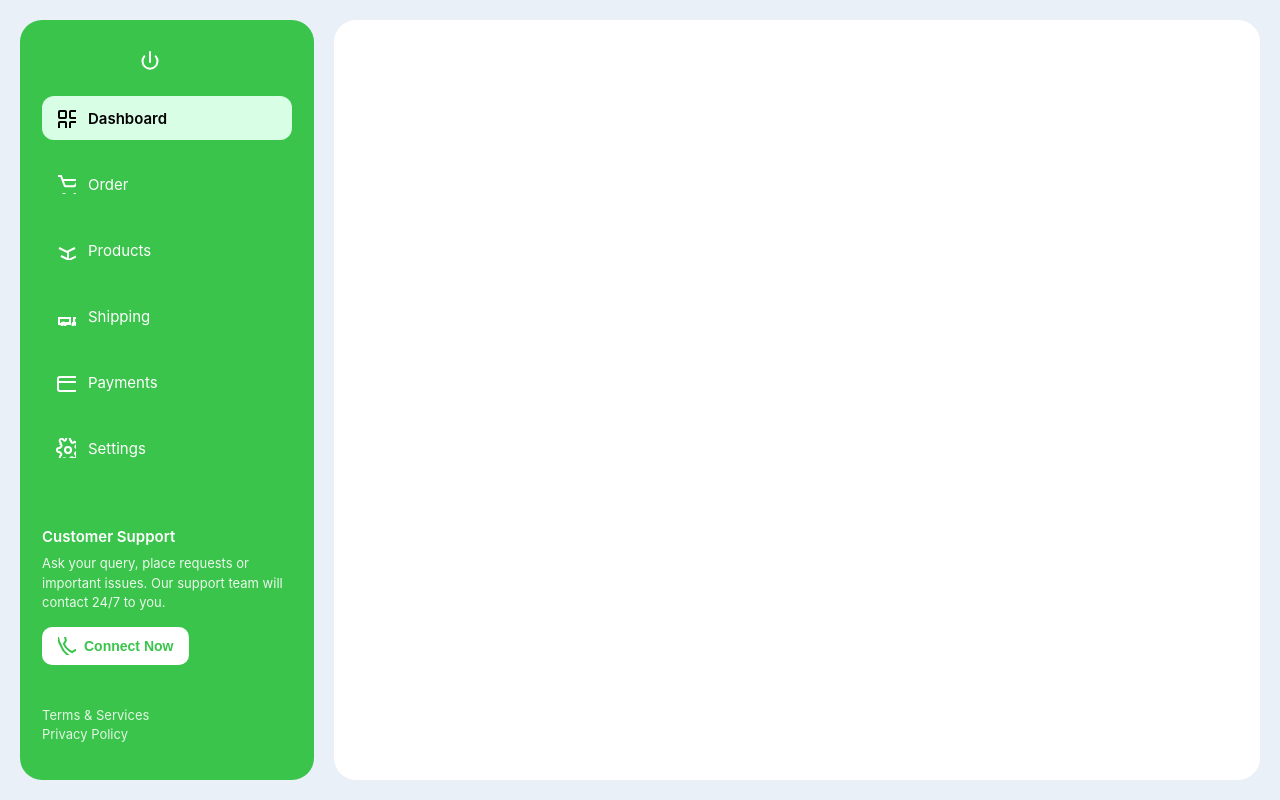
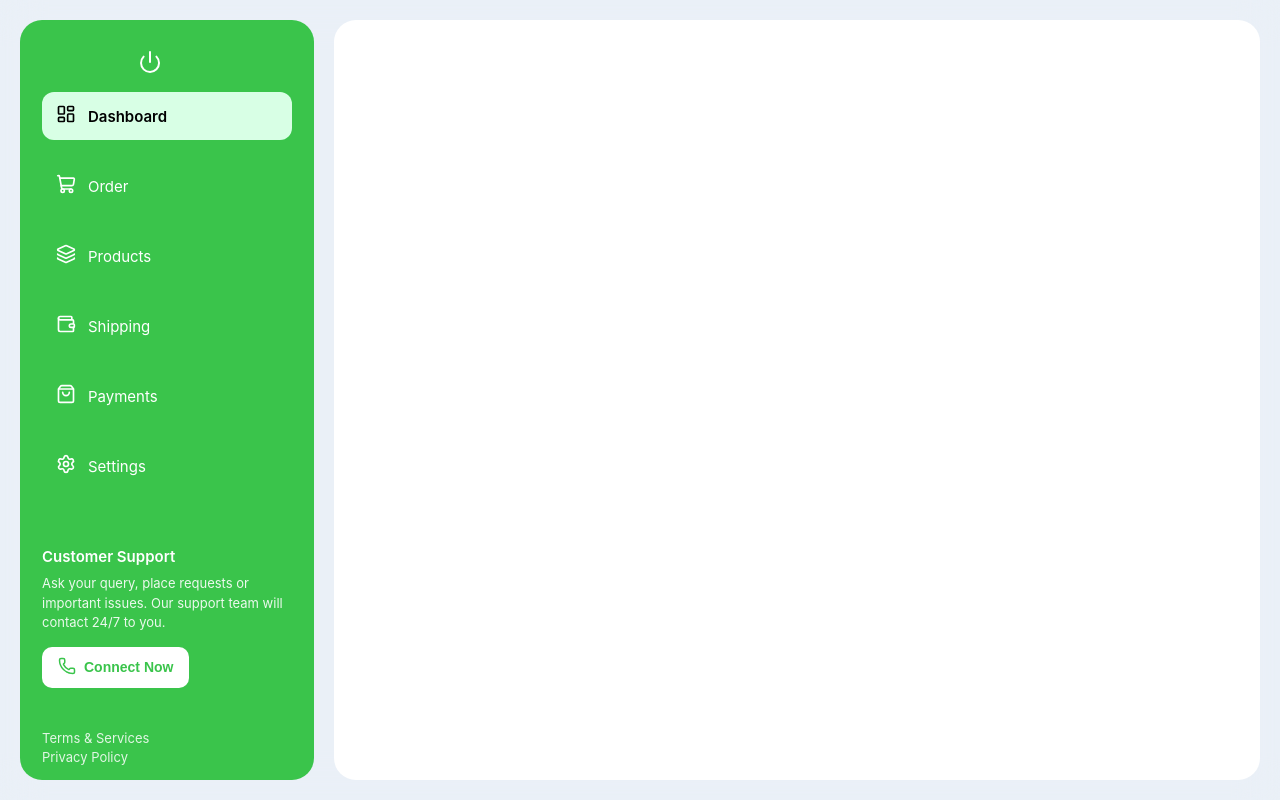
Before and after one commit to DevBlemo/Dashboard, a plain HTML site: page index.html in a window 1280 px wide. Drawn offline with nearby package versions, Linux system fonts and the light colour scheme.

Commit message:
fix/icons

```diff
--- a/index.html
+++ b/index.html
@@ -4,113 +4,64 @@
     <meta charset="UTF-8" />
     <meta name="viewport" content="width=device-width, initial-scale=1" />
     <link rel="stylesheet" href="styles.css" />
+    <script src="https://unpkg.com/lucide@latest"></script>
     <title>Dashboard Sidebar</title>
   </head>
   <body>
     <div class="dashboard-container">
       <aside class="sidebar">
         <div>
-          <svg
-            class="logo-power"
-            xmlns="http://www.w3.org/2000/svg"
-            fill="none"
-            stroke="white"
-            stroke-width="2"
-            stroke-linecap="round"
-            stroke-linejoin="round"
-          >
-            <path d="M12 2v10" />
-            <path d="M6.3 6.3a7.5 7.5 0 1 0 11.4 0" />
-          </svg>
+          <div class="logo-power">
+            <i data-lucide="power"></i>
+          </div>
+          <Power />
 
           <div class="nav-menu">
             <div class="nav-item active">
-              <svg
-                xmlns="http://www.w3.org/2000/svg"
-                fill="none"
-                stroke="currentColor"
-                stroke-width="2"
-              >
-                <rect x="3" y="3" width="7" height="7" rx="1" />
-                <rect x="14" y="3" width="7" height="7" rx="1" />
-                <rect x="14" y="14" width="7" height="7" rx="1" />
-                <rect x="3" y="14" width="7" height="7" rx="1" />
-              </svg>
+              <div>
+                <i data-lucide="layout-dashboard"></i>
+              </div>
+
               Dashboard
             </div>
 
             <div class="nav-item">
+              <div>
+                <i data-lucide="shopping-cart"></i>
+              </div>
 
-              <svg
-                xmlns="http://www.w3.org/2000/svg"
-                fill="none"
-                stroke="currentColor"
-                stroke-width="2"
-              >
-                <circle cx="8" cy="21" r="1" />
-                <circle cx="19" cy="21" r="1" />
-                <path
-                  d="M2 2h3l3.6 9.6a1 1 0 0 0 .9.6h8.7a1 1 0 0 0 .9-.6L23 6H6"
-                />
-              </svg>
               Order
             </div>
 
             <div class="nav-item">
-              <svg
-                xmlns="http://www.w3.org/2000/svg"
-                fill="none"
-                stroke="currentColor"
-                stroke-width="2"
-              >
-                <path d="m21 16-8 4-8-4" />
-                <path d="m3 8 8 4 8-4" />
-                <path d="M12 12v8" />
-              </svg>
+              <div>
+                <i data-lucide="layers"></i>
+              </div>
+
               Products
             </div>
 
             <div class="nav-item">
-              <svg
-                xmlns="http://www.w3.org/2000/svg"
-                fill="none"
-                stroke="currentColor"
-                stroke-width="2"
-              >
-                <path d="M10 17h4" />
-                <path d="M3 12h11v6H3z" />
-                <path d="M18 12h2l3 3v3h-5z" />
-                <circle cx="7.5" cy="18.5" r="2" />
-                <circle cx="18.5" cy="18.5" r="2" />
-              </svg>
+              <div>
+                <i data-lucide="wallet"></i>
+              </div>
+
               Shipping
             </div>
 
             <div class="nav-item">
-              <svg
-                xmlns="http://www.w3.org/2000/svg"
-                fill="none"
-                stroke="currentColor"
-                stroke-width="2"
-              >
-                <rect x="2" y="5" width="20" height="14" rx="2" />
-                <path d="M2 10h20" />
-              </svg>
+              <div>
+                <i data-lucide="shopping-bag"></i>
+              </div>
+
               Payments
             </div>
 
             <div class="nav-item">
-              <svg
-                xmlns="http://www.w3.org/2000/svg"
-                fill="none"
-                stroke="currentColor"
-                stroke-width="2"
-              >
-                <circle cx="12" cy="12" r="3" />
-                <path
-                  d="M19.4 15a1.65 1.65 0 0 0 .33 1.82l0 0a2 2 0 1 1-2.83 2.83h0a1.65 1.65 0 0 0-1.82-.33 1.65 1.65 0 0 0-1 1.51V22a2 2 0 0 1-4 0v-.17a1.65 1.65 0 0 0-1-1.51 1.65 1.65 0 0 0-1.82.33h0a2 2 0 1 1-2.83-2.83h0A1.65 1.65 0 0 0 4.6 15a1.65 1.65 0 0 0-1.51-1H3a2 2 0 0 1 0-4h.17a1.65 1.65 0 0 0 1.51-1A1.65 1.65 0 0 0 4.6 6a1.65 1.65 0 0 0-.33-1.82h0a2 2 0 1 1 2.83-2.83h0A1.65 1.65 0 0 0 9 2.6 1.65 1.65 0 0 0 10 1.1V1a2 2 0 0 1 4 0v.17a1.65 1.65 0 0 0 1 1.51A1.65 1.65 0 0 0 17.4 4.6h0a2 2 0 0 1 2.83 2.83v0A1.65 1.65 0 0 0 19.4 9a1.65 1.65 0 0 0 1.51 1H21a2 2 0 0 1 0 4h-.17a1.65 1.65 0 0 0-1.51 1Z"
-                />
-              </svg>
+              <div>
+                <i data-lucide="settings"></i>
+              </div>
+
               Settings
             </div>
 
@@ -122,16 +73,10 @@
               </div>
 
               <button class="connect-btn">
-                <svg
-                  xmlns="http://www.w3.org/2000/svg"
-                  fill="none"
-                  stroke="#3ac44b"
-                  stroke-width="2"
-                >
-                  <path
-                    d="M22 16.92v3a2 2 0 0 1-2.18 2 19.79 19.79 0 0 1-8.63-3.07A19.5 19.5 0 0 1 3.07 8.81 19.79 19.79 0 0 1 0 0a2 2 0 0 1 2-2h3a2 2 0 0 1 2 1.72 12.84 12.84 0 0 0 .7 2.81 2 2 0 0 1-.45 2.11L5.91 6.91a16 16 0 0 0 8.18 8.18l2.27-1.36a2 2 0 0 1 2.11-.45 12.84 12.84 0 0 0 2.81.7A2 2 0 0 1 22 16.92Z"
-                  />
-                </svg>
+                <div>
+                  <i data-lucide="phone"></i>
+                </div>
+
                 Connect Now
               </button>
             </div>
@@ -146,5 +91,9 @@
 
       <div class="screen-area"></div>
     </div>
+
+    <script>
+      lucide.createIcons();
+    </script>
   </body>
 </html>
```
